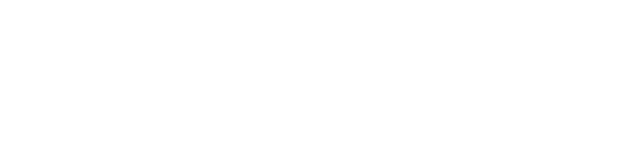
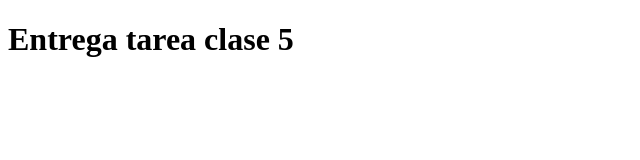
Before and after one commit to jjoaco/Javascript, a plain HTML site: page clase 5/index.html in a window 1280 px wide. Shown: the whole page, without its empty margins (0-640 px from the left). Drawn offline with Linux system fonts and the light colour scheme.

Commit message:
Update index.html

```diff
--- a/clase 5/index.html
+++ b/clase 5/index.html
@@ -7,6 +7,7 @@
     <title>Document</title>
 </head>
 <body>
+     <h1>Entrega tarea clase 5</h1>
     <script src="./app.js"></script>
 </body>
 </html>
```
